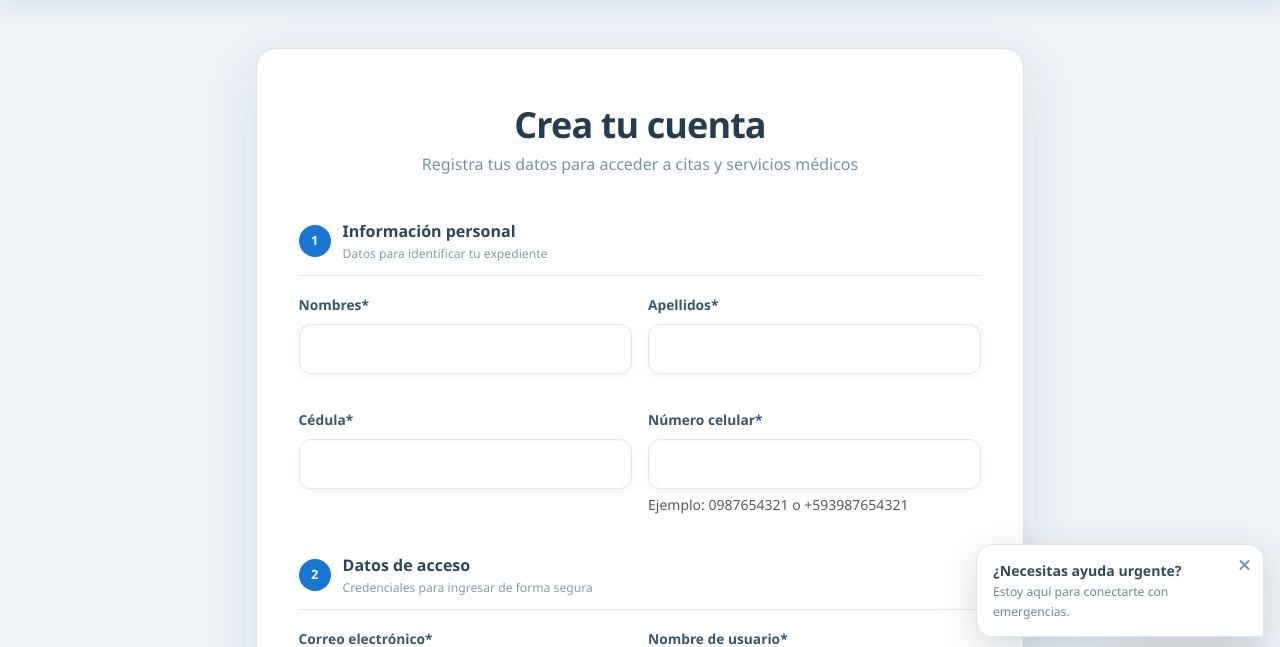
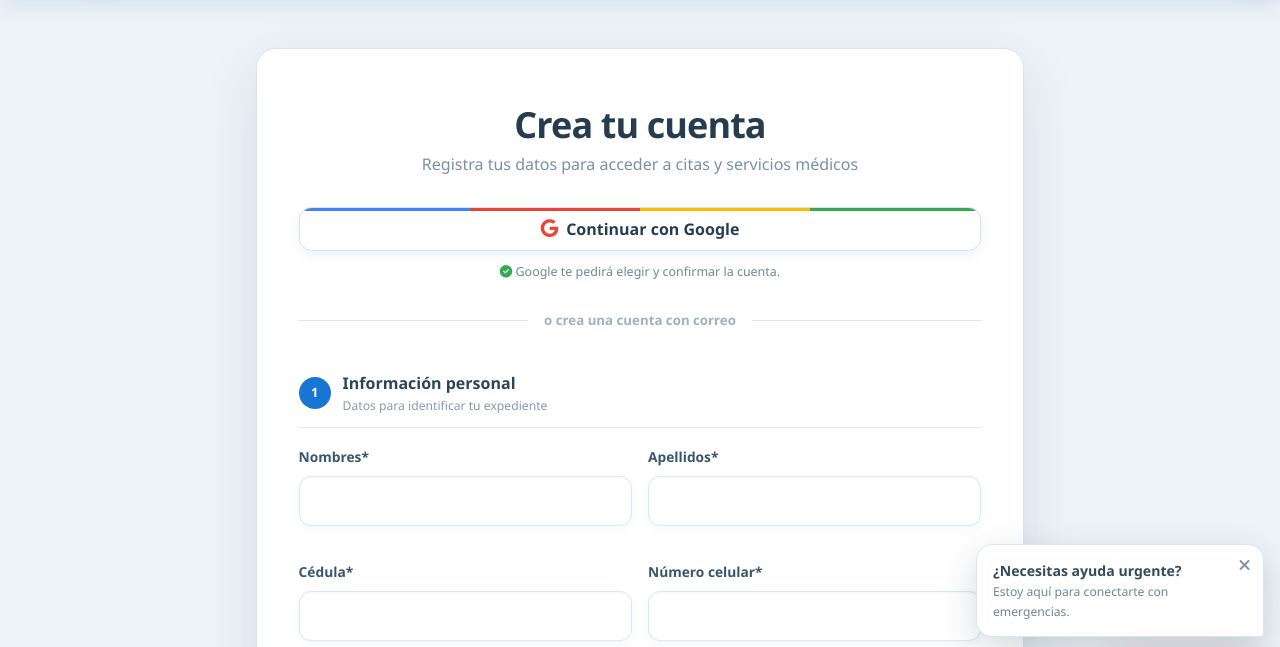
Before and after one commit to alexismacas2020-sudo/Clinica, a Django app: page /usuarios/registro/ in a window 1280 px wide; the page is wider, and only the part inside the window is pictured. Shown: the part 76-723 px from the top of that part. Run offline with Django 5.2, Linux system fonts and the light colour scheme; data comes from the database, SQL or seed files in the repository; parts of the project's set-up code (start-up, migrations or seed data) failed here and were passed over; some libraries are stand-ins or nearby versions.

Commit message:
Restaurar acceso con Google en ingreso y registro

```diff
--- a/apps/usuarios/tests.py
+++ b/apps/usuarios/tests.py
@@ -78,6 +78,12 @@ class UsuariosViewsTests(TestCase):
 
     def test_navbar_funciona_sin_google_configurado(self):
         self.assertEqual(self.client.get(reverse("pagina:inicio")).status_code, 200)
+
+    def test_login_muestra_acceso_con_google(self):
+        self.assertContains(self.client.get(reverse("usuarios:login")), "Continuar con Google")
+
+    def test_registro_muestra_acceso_con_google(self):
+        self.assertContains(self.client.get(reverse("usuarios:registro")), "Continuar con Google")
 
     def test_admin_crea_credenciales_de_recepcionista(self):
         admin = get_user_model().objects.create_superuser(username="admin2", email="admin2@example.com", password=self.password)
--- a/templates/usuarios/auth/login.html
+++ b/templates/usuarios/auth/login.html
@@ -6,10 +6,12 @@
   <form method="post" novalidate data-auth-form>{% csrf_token %}{{ form.non_field_errors }}
     {{ form.username|as_crispy_field }}
     <div class="password-wrap">{{ form.password|as_crispy_field }}<button type="button" data-password-toggle aria-label="Mostrar contraseña"><i class="fa-regular fa-eye"></i></button></div>
-    {% if google_login_disponible %}<div class="login-divider"><span>o</span></div><button class="btn login-google" type="submit" formaction="{% provider_login_url 'google' process='login' %}" formnovalidate><i class="fa-brands fa-google"></i>Continuar con Google</button><p class="google-account-note"><i class="fa-solid fa-circle-check"></i> Google te pedirá elegir y confirmar la cuenta que deseas usar.</p>{% endif %}
     <div class="login-options">{{ form.recordarme|as_crispy_field }}<a href="{% url 'usuarios:password_reset' %}">¿Olvidaste tu contraseña?</a></div>
     <button class="btn btn-primary login-submit" type="submit" data-loading-text="Verificando acceso…">Iniciar sesión</button>
   </form>
+  <div class="login-divider"><span>o continúa con</span></div>
+  <form method="post" action="{% url 'google_login' %}">{% csrf_token %}<button class="btn login-google" type="submit"><i class="fa-brands fa-google"></i>Continuar con Google</button></form>
+  <p class="google-account-note"><i class="fa-solid fa-circle-check"></i> Google te pedirá elegir y confirmar la cuenta que deseas usar.</p>
   <p class="login-register">¿Aún no tienes cuenta? <a href="{% url 'usuarios:registro' %}">Crear cuenta</a></p>
 </div></section>{% endblock %}
 {% block js %}<script src="{% static 'js/login.js' %}"></script>{% endblock %}
--- a/templates/usuarios/auth/registro.html
+++ b/templates/usuarios/auth/registro.html
@@ -3,7 +3,7 @@
 {% block css %}<link rel="stylesheet" href="{% static 'css/autenticacion.css' %}"><link rel="stylesheet" href="{% static 'css/login-reference.css' %}"><link rel="stylesheet" href="{% static 'css/registro-modern.css' %}">{% endblock %}
 {% block content %}<section class="login-reference registration-reference"><div class="login-reference__card registration-reference__card">
 <header><h1>Crea tu cuenta</h1><p>Registra tus datos para acceder a citas y servicios médicos</p></header>
-{% if google_login_disponible %}<form method="post" action="{% provider_login_url 'google' process='login' %}">{% csrf_token %}<button class="btn login-google" type="submit"><i class="fa-brands fa-google"></i>Continuar con Google</button></form><p class="google-account-note"><i class="fa-solid fa-circle-check"></i> Google te pedirá elegir y confirmar la cuenta.</p><div class="login-divider"><span>o crea una cuenta con correo</span></div>{% endif %}
+<form method="post" action="{% url 'google_login' %}">{% csrf_token %}<button class="btn login-google" type="submit"><i class="fa-brands fa-google"></i>Continuar con Google</button></form><p class="google-account-note"><i class="fa-solid fa-circle-check"></i> Google te pedirá elegir y confirmar la cuenta.</p><div class="login-divider"><span>o crea una cuenta con correo</span></div>
 <form method="post" novalidate>{% csrf_token %}{{ form.non_field_errors }}
   <div class="registration-step"><span>1</span><div><strong>Información personal</strong><small>Datos para identificar tu expediente</small></div></div>
   <div class="row g-3"><div class="col-md-6">{{ form.first_name|as_crispy_field }}</div><div class="col-md-6">{{ form.last_name|as_crispy_field }}</div><div class="col-md-6">{{ form.cedula|as_crispy_field }}</div><div class="col-md-6">{{ form.telefono|as_crispy_field }}</div></div>
```
